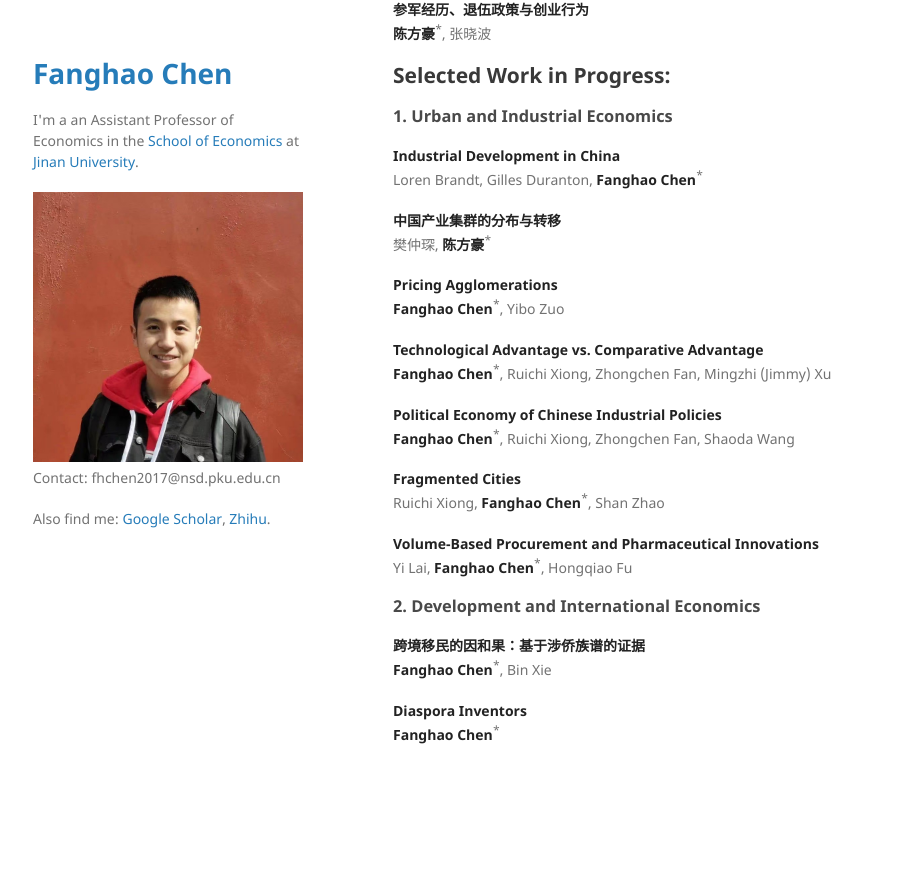
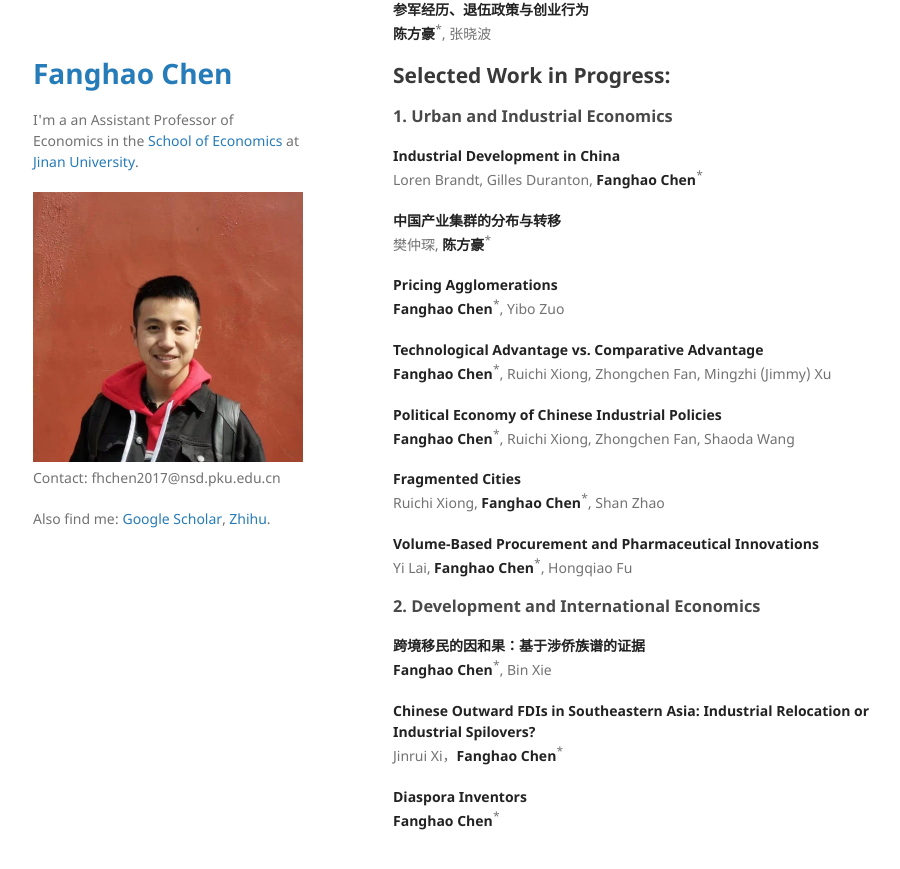
Before and after one commit to FanghaoChen/homepage, a Jekyll site: the page built from research.md, in a window 1280 px wide and 900 px high, scrolled down 867 px. Shown: the top 869 px of the window, without its empty margins (177-1077 px from the left). Built offline with Jekyll 4.4.1, drawn with Linux system fonts in a browser that asks for light colours; before the commit the page ends 1682 px from its top, so only the background shows below that.

Commit message:
Update research.md

```diff
--- a/research.md
+++ b/research.md
@@ -72,5 +72,8 @@ Yi Lai, **Fanghao Chen**<sup>*</sup>, Hongqiao Fu
 **跨境移民的因和果：基于涉侨族谱的证据**<br/>
 **Fanghao Chen**<sup>*</sup>, Bin Xie
 
+**Chinese Outward FDIs in Southeastern Asia: Industrial Relocation or Industrial Spilovers?** <br/>
+Jinrui Xi，**Fanghao Chen**<sup>*</sup>
+
 **Diaspora Inventors**<br/>
 **Fanghao Chen**<sup>*</sup>
```
